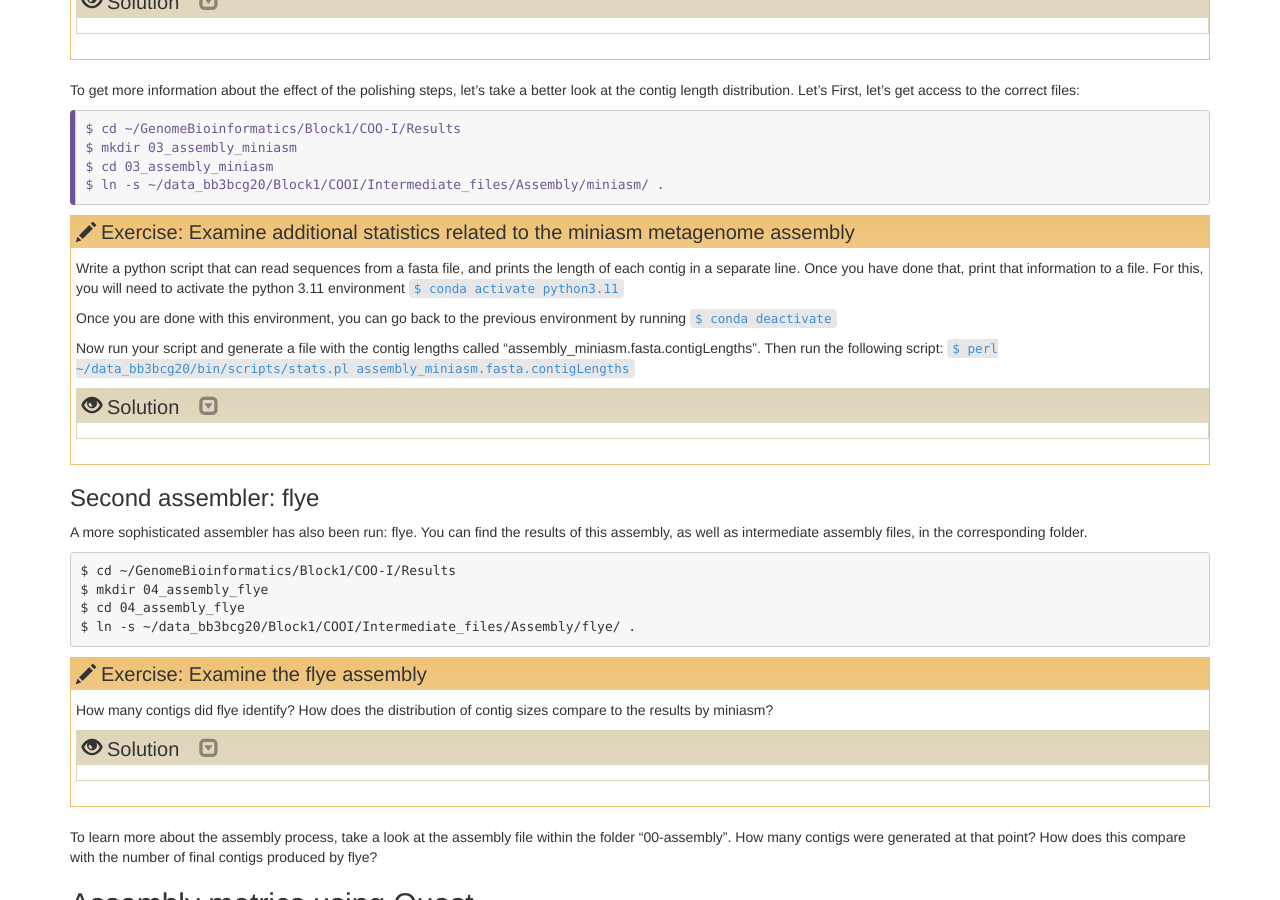
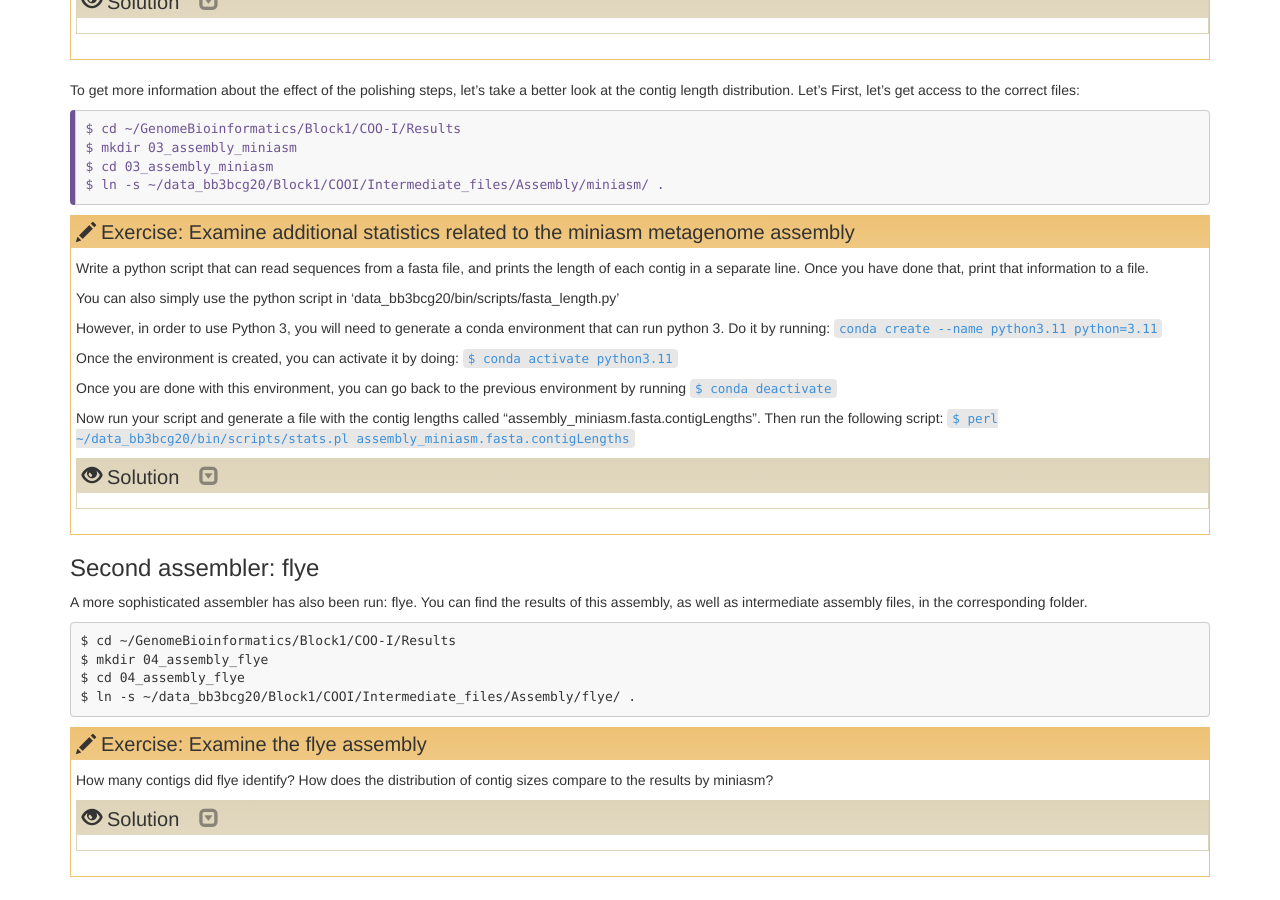
Before and after one commit to TeamMGE/GenomeBioinformaticsCourse, a Jekyll site: the page built from _episodes/13-COOI.md, in a window 1280 px wide and 900 px high, scrolled down 719 px. Built offline with Jekyll 4.4.1, drawn with Linux system fonts in a browser that asks for light colours.

Commit message:
Update 13-COOI.md

```diff
--- a/_episodes/13-COOI.md
+++ b/_episodes/13-COOI.md
@@ -58,7 +58,14 @@ $ ln -s ~/data_bb3bcg20/Block1/COOI/Intermediate_files/Assembly/miniasm/ .
 > ## Exercise: Examine additional statistics related to the miniasm metagenome assembly
 >
 > Write a python script that can read sequences from a fasta file, and prints the length of each contig in a separate line.
-> Once you have done that, print that information to a file. For this, you will need to activate the python 3.11 environment
+> Once you have done that, print that information to a file.
+>
+> You can also simply use the python script in 'data_bb3bcg20/bin/scripts/fasta_length.py'
+>
+> However, in order to use Python 3, you will need to generate a conda environment that can run python 3. Do it by running:
+> `conda create --name python3.11 python=3.11`
+>
+> Once the environment is created, you can activate it by doing:
 > `$ conda activate python3.11`
 >
 > Once you are done with this environment, you can go back to the previous environment by running
```
